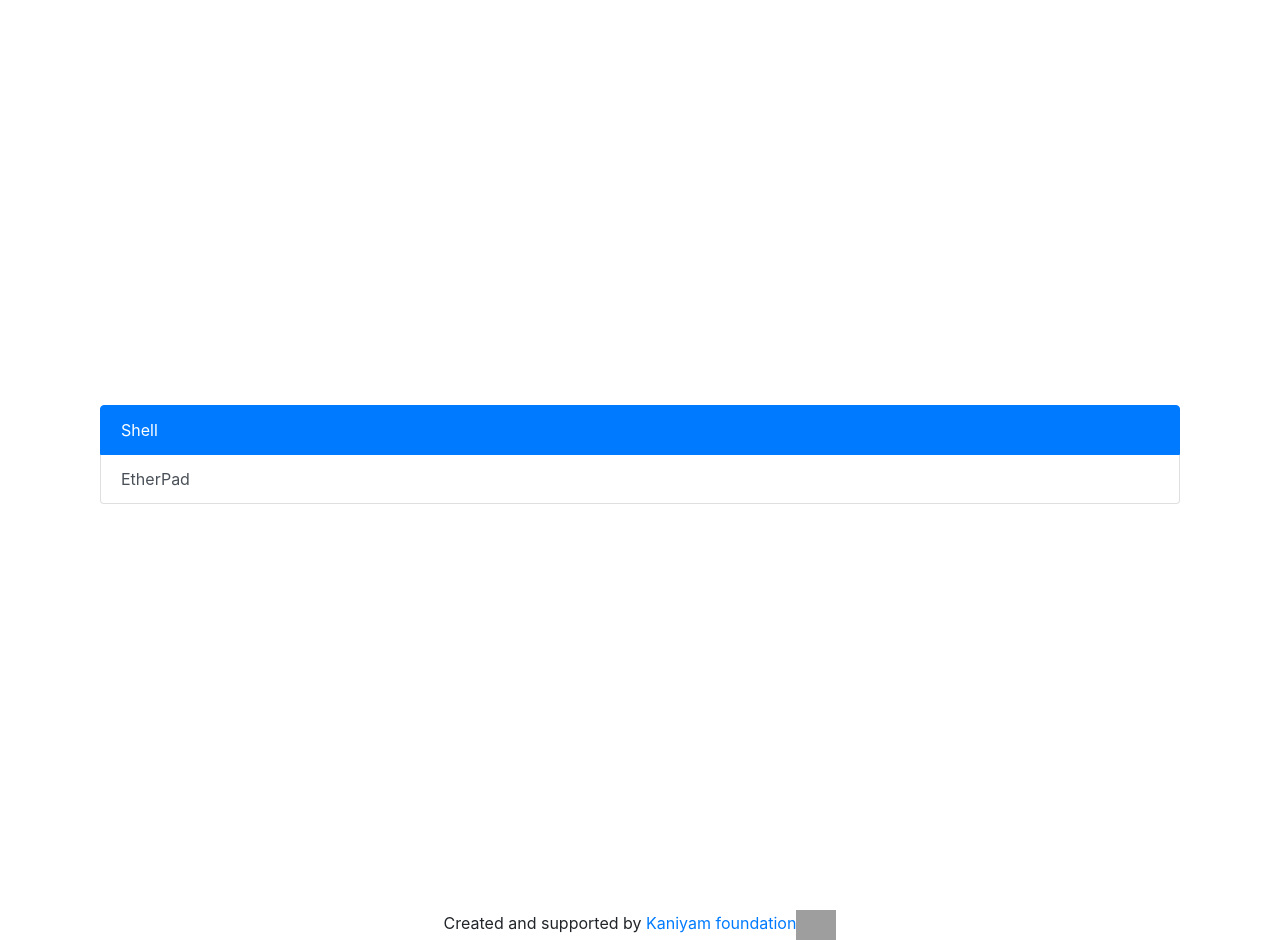
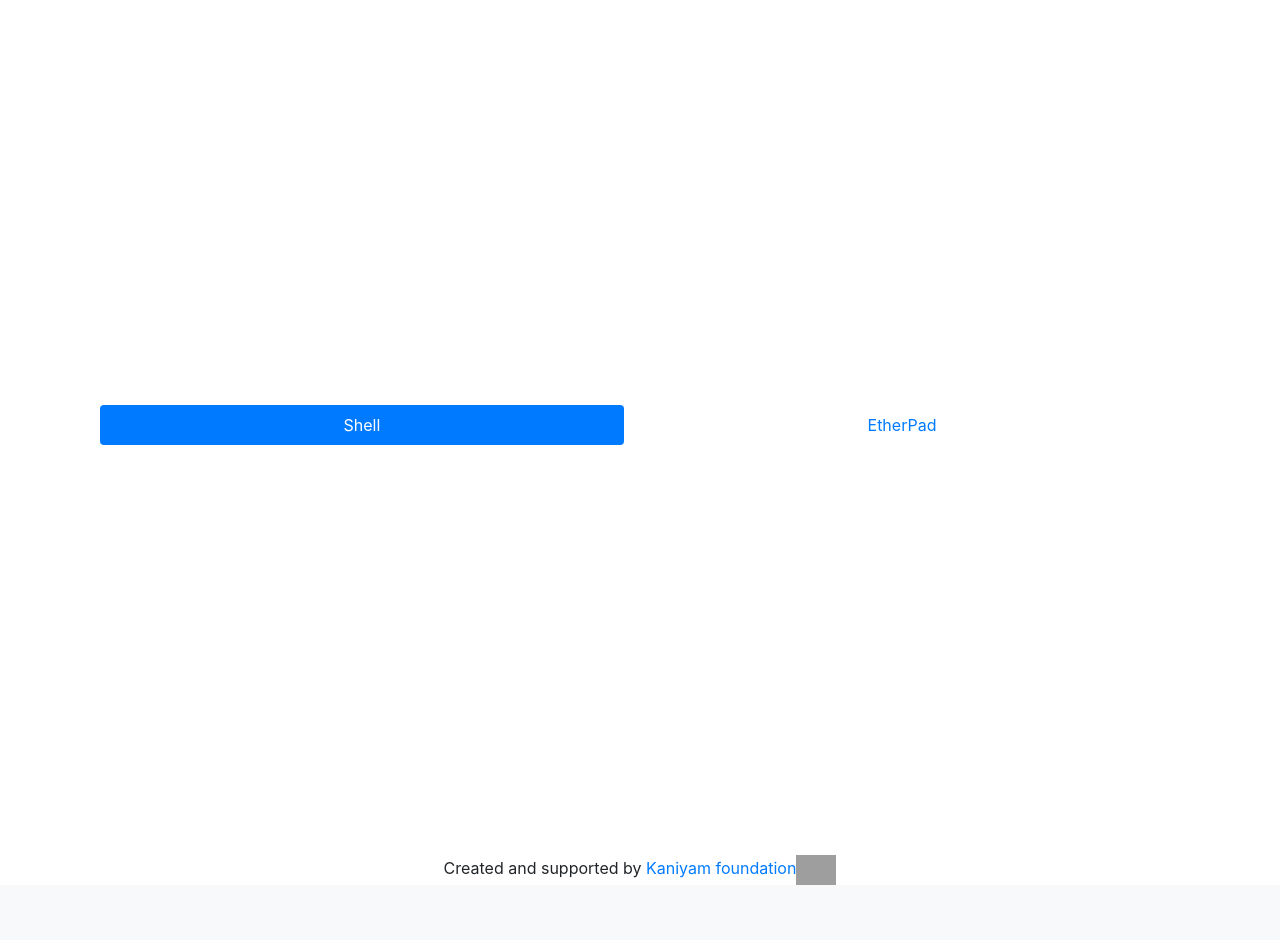
Before and after one commit to KaniyamFoundation/watch_and_practise_web_applicaton, a Django app: template streamapp/templates/index.html in a window 1280 px wide. Shown: the part 57-997 px from the top of the page. After the commit the page ends 942 px from the top, so only its background shows below. Run offline with Django 3.2, Linux system fonts and the light colour scheme; the template is opened without the code that fills it, so the values that code supplies are empty; some libraries are stand-ins or nearby versions; grey boxes are pictures that could not be loaded.

Commit message:
event page tab done

```diff
--- a/streamapp/templates/base.html
+++ b/streamapp/templates/base.html
@@ -22,7 +22,7 @@
 
     {% block footer%}
 
-      <div class="footer" style="position: relative; bottom: 0; width: 100%; text-align: center;">
+      <div class="footer fixed-bottom" style="position: relative; bottom: 0; width: 100%; text-align: center;">
             <span class="footer">Created and supported by <a href="http://kaniyam.com" target="_blank">Kaniyam foundation<img src="https://i1.wp.com/user-images.githubusercontent.com/15311390/47089523-a56d2900-d23e-11e8-80cb-ff4cdd58882c.png?resize=402%2C137&ssl=1" style="width:auto; height:30px"></a></span>
       </div>
     {% endblock %}
--- a/streamapp/templates/index.html
+++ b/streamapp/templates/index.html
@@ -16,27 +16,20 @@
           <iframe width="100%" height="400px" src="{{ youtube_url }}" frameborder="0" allow="accelerometer; autoplay; encrypted-media; gyroscope; picture-in-picture" allowfullscreen></iframe>
         </div>
       </div>
-<!--      <div class="row">-->
-<!--        <div class="col">-->
-<!--          <div id="examplePadBasic"></div>-->
-<!--        </div>-->
-<!--        <div class="col">-->
-<!--          <div id="terminal">-->
-<!--            <iframe width="700px" height="500px" src="{{ shell_url }}" frameborder="0"></iframe>-->
-<!--          </div>-->
-<!--        </div>-->
-<!--      </div>-->
-
     <div class="col">
-        <div class="list-group" id="myList" role="tablist">
-          <a class="list-group-item list-group-item-action active" data-toggle="list" href="#shell" role="tab">Shell</a>
-          <a class="list-group-item list-group-item-action" data-toggle="list" href="#etherpad" role="tab">EtherPad</a>
-        </div>
-        <div class="tab-content">
-          <div class="tab-pane active" id="shell" role="tabpanel">
+        <ul class="nav nav-pills mb-1 flex-column flex-sm-row" id="myList" role="tablist">
+          <li class=" flex-sm-fill text-sm-center nav-item">
+            <a class="nav-link active" id="pills-shell-tab" data-toggle="pill" href="#pills-shell" role="tab" aria-controls="pills-shell" aria-selected="true">Shell</a>
+          </li>
+          <li class="flex-sm-fill text-sm-center nav-item">
+            <a class="nav-link" id="pills-etherpad-tab" data-toggle="pill" href="#pills-etherpad" role="tab" aria-controls="pills-etherpad" aria-selected="false">EtherPad</a>
+          </li>
+        </ul>
+        <div class="tab-content" id="pills-tabContent">
+          <div class="tab-pane fade show active" id="pills-shell" role="tabpanel" aria-labelledby="pills-shell-tab">
               <iframe width="100%" height="400px" src="{{ shell_url }}" frameborder="0"></iframe>
           </div>
-          <div class="tab-pane" id="etherpad" role="tabpanel">
+          <div class="tab-pane fade" id="pills-etherpad" role="tabpanel" aria-labelledby="pills-etherpad-tab">
               <div id="examplePadBasic"></div>
           </div>
         </div>
@@ -57,11 +50,6 @@
           });
         });
       </script>
-        <script>
-          $(function () {
-            $('#myList a:first-child').tab('show')
-          })
-        </script>
 </div>
 
 {% endblock %}
```
